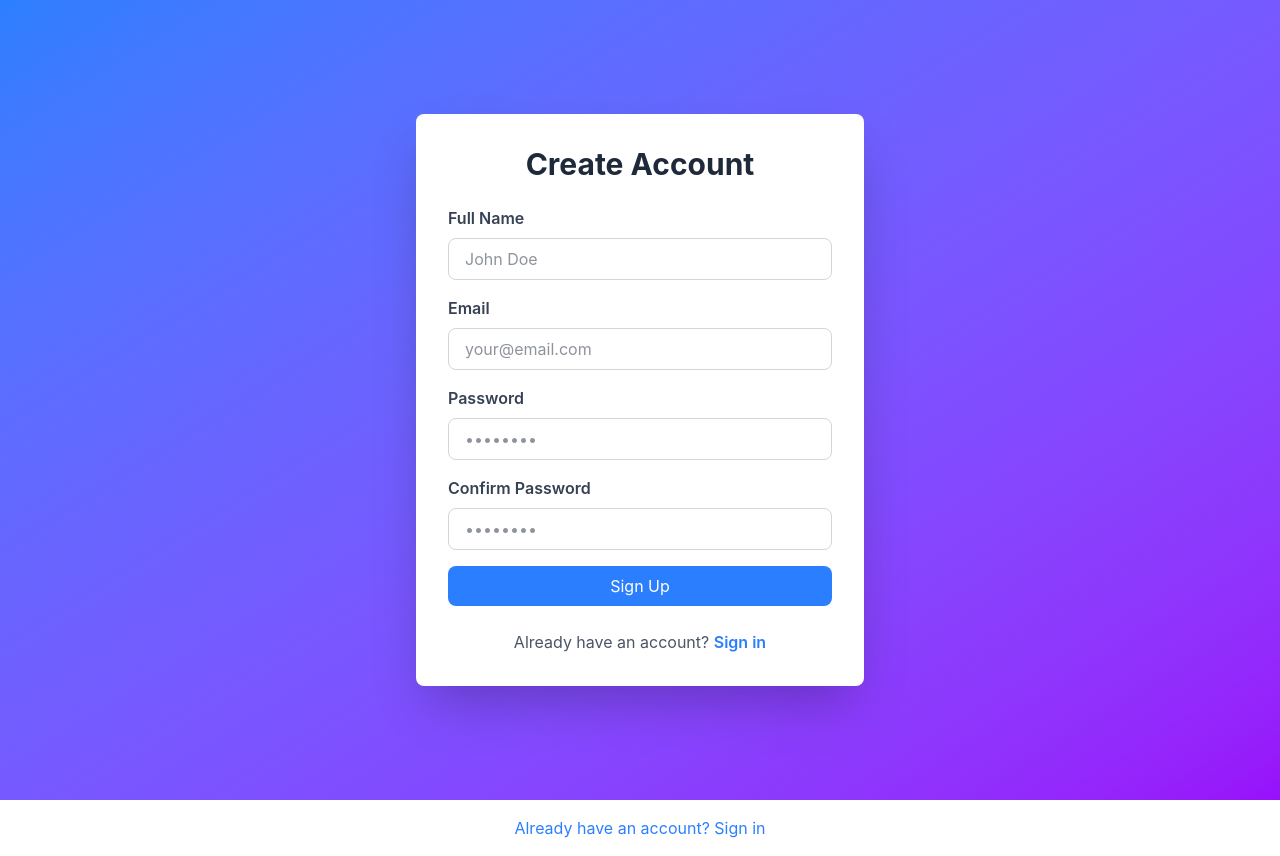
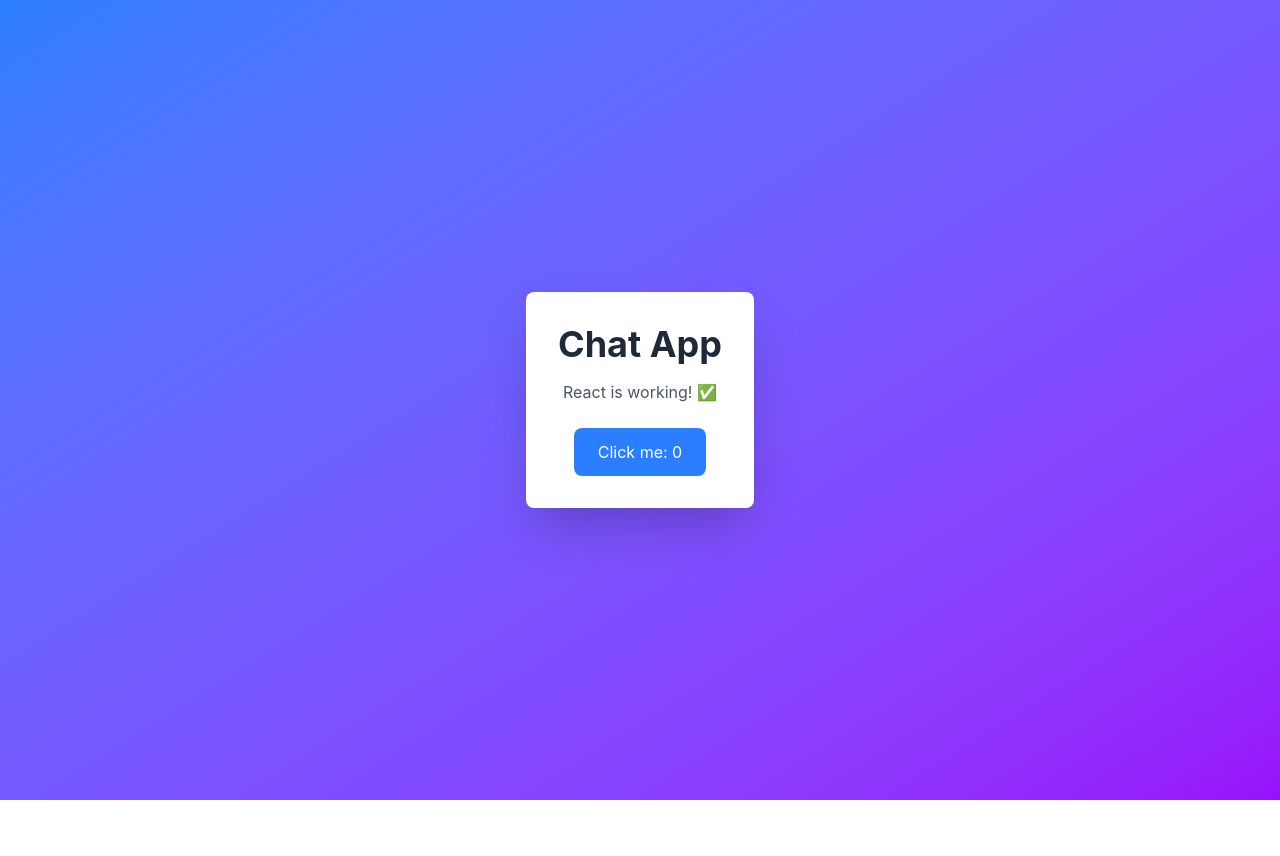
Before and after one commit to shivam79333/chatapp, a React app in the folder chat-app/: page / in a window 1280 px wide. After the commit the page ends 800 px from the top, so only its background shows below. Built offline with nearby package versions, Linux system fonts and the light colour scheme; no server answers; the HTML template or start-up script is replaced by a standard one.

Commit message:
Add diagnostic fixes and test counter
- Simplify App to test if React renders
- Add error handling and logging to Firebase initialization
- Add fallback values for environment variables
- Log Firebase config to console for debugging

```diff
--- a/chat-app/src/App.jsx
+++ b/chat-app/src/App.jsx
@@ -1,81 +1,20 @@
 import { useState } from 'react'
-import { AuthProvider, useAuth } from './features/chat/hooks/useAuth'
-import ChatPage from './features/chat/pages/ChatPage'
-import LoginPage from './features/chat/pages/LoginPage'
-import SignUpPage from './features/chat/pages/SignUpPage'
 
-function AppContent() {
-  const { user, loading, isAuthenticated, error } = useAuth()
-  const [currentPage, setCurrentPage] = useState('signup')
+export default function App() {
+  const [count, setCount] = useState(0)
 
-  if (error) {
-    return (
-      <div className="min-h-screen flex items-center justify-center bg-gray-100 p-4">
-        <div className="bg-white rounded-lg shadow-lg p-8 max-w-md text-center">
-          <h2 className="text-2xl font-bold text-red-600 mb-4">Configuration Error</h2>
-          <p className="text-gray-700 mb-4">{error}</p>
-          <p className="text-sm text-gray-500 mb-4">
-            Please add your Firebase credentials to the <code className="bg-gray-100 px-2 py-1 rounded">.env</code> file
-          </p>
-          <a
-            href="/FIREBASE_SETUP.md"
-            className="text-blue-500 hover:underline"
-          >
-            View setup guide →
-          </a>
-        </div>
+  return (
+    <div className="min-h-screen flex items-center justify-center bg-gradient-to-br from-blue-500 to-purple-600">
+      <div className="bg-white rounded-lg shadow-2xl p-8 text-center">
+        <h1 className="text-4xl font-bold text-gray-800 mb-4">Chat App</h1>
+        <p className="text-gray-600 mb-6">React is working! ✅</p>
+        <button
+          onClick={() => setCount(count + 1)}
+          className="px-6 py-3 bg-blue-500 text-white font-semibold rounded-lg hover:bg-blue-600"
+        >
+          Click me: {count}
+        </button>
       </div>
-    )
-  }
-
-  if (loading) {
-    return (
-      <div className="min-h-screen flex items-center justify-center bg-gray-100">
-        <div className="text-center">
-          <div className="animate-spin rounded-full h-12 w-12 border-b-2 border-blue-500 mx-auto mb-4"></div>
-          <p className="text-gray-600">Loading...</p>
-        </div>
-      </div>
-    )
-  }
-
-  if (!isAuthenticated) {
-    return currentPage === 'login' ? (
-      <div>
-        <LoginPage />
-        <div className="text-center py-4">
-          <button
-            onClick={() => setCurrentPage('signup')}
-            className="text-blue-500 hover:underline text-sm"
-          >
-            Don't have an account? Sign up
-          </button>
-        </div>
-      </div>
-    ) : (
-      <div>
-        <SignUpPage />
-        <div className="text-center py-4">
-          <button
-            onClick={() => setCurrentPage('login')}
-            className="text-blue-500 hover:underline text-sm"
-          >
-            Already have an account? Sign in
-          </button>
-        </div>
-      </div>
-    )
-  }
-
-  return <ChatPage user={user} />
-}
-
-function App() {
-  return (
-    <AuthProvider>
-      <AppContent />
-    </AuthProvider>
+    </div>
   )
 }
-
-export default App
--- a/chat-app/src/lib/firebase.js
+++ b/chat-app/src/lib/firebase.js
@@ -6,21 +6,35 @@ import { getAuth } from "firebase/auth";
 // Your web app's Firebase configuration
 // For Firebase JS SDK v7.20.0 and later, measurementId is optional
 const firebaseConfig = {
-  apiKey: import.meta.env.VITE_FIREBASE_API_KEY,
-  authDomain: import.meta.env.VITE_FIREBASE_AUTH_DOMAIN,
-  projectId: import.meta.env.VITE_FIREBASE_PROJECT_ID,
-  storageBucket: import.meta.env.VITE_FIREBASE_STORAGE_BUCKET,
-  messagingSenderId: import.meta.env.VITE_FIREBASE_MESSAGING_SENDER_ID,
-  appId: import.meta.env.VITE_FIREBASE_APP_ID,
+  apiKey: import.meta.env.VITE_FIREBASE_API_KEY || "",
+  authDomain: import.meta.env.VITE_FIREBASE_AUTH_DOMAIN || "",
+  projectId: import.meta.env.VITE_FIREBASE_PROJECT_ID || "",
+  storageBucket: import.meta.env.VITE_FIREBASE_STORAGE_BUCKET || "",
+  messagingSenderId: import.meta.env.VITE_FIREBASE_MESSAGING_SENDER_ID || "",
+  appId: import.meta.env.VITE_FIREBASE_APP_ID || "",
 };
 
-// Initialize Firebase
-const app = initializeApp(firebaseConfig);
+console.log("Firebase Config:", {
+  projectId: firebaseConfig.projectId,
+  authDomain: firebaseConfig.authDomain,
+});
 
-// Initialize Firestore
-export const db = getFirestore(app);
+let app;
+let db;
+let auth;
 
-// Initialize Firebase Authentication
-export const auth = getAuth(app);
+try {
+  // Initialize Firebase
+  app = initializeApp(firebaseConfig);
 
+  // Initialize Firestore
+  db = getFirestore(app);
+
+  // Initialize Firebase Authentication
+  auth = getAuth(app);
+} catch (error) {
+  console.error("Firebase initialization error:", error);
+}
+
+export { db, auth };
 export default app;
```
